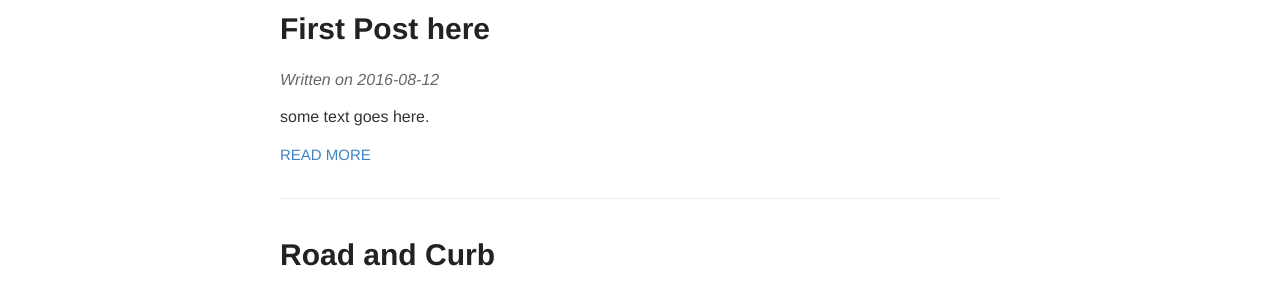
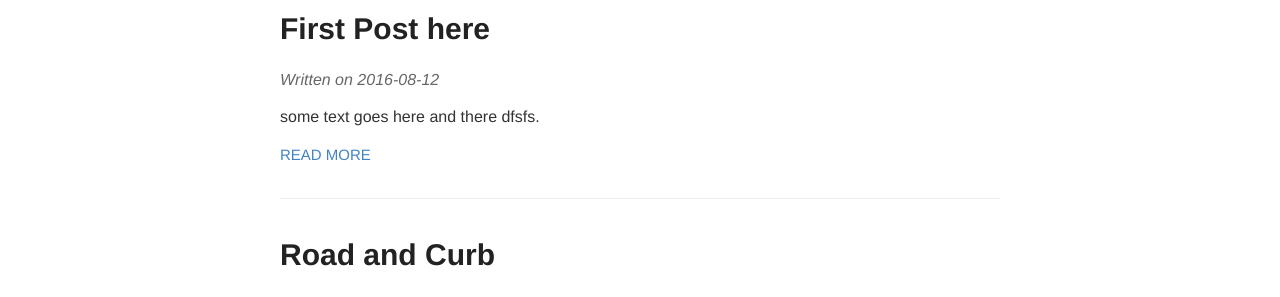
Before and after one commit to revolt-n/redsea, a Jekyll site: the page built from index.html, in a window 1280 px wide. Shown: the part 158-455 px from the top of the page. Built offline with Jekyll 4.4.1, drawn with Linux system fonts in a browser that asks for light colours; Markdown is read by kramdown in place of the engine named in the settings.

Commit message:
text changes

```diff
--- a/_posts/2016-08-12-firstpost.md
+++ b/_posts/2016-08-12-firstpost.md
@@ -3,4 +3,4 @@ title: First Post here
 layout: post
 ---
 
-some text goes here.
+some text goes here and there dfsfs.
```
